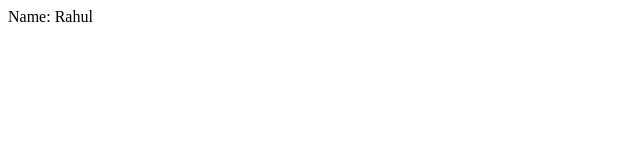
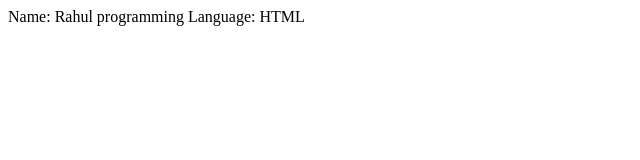
Before and after one commit to Dhrub17/Open-source-Project, a plain HTML site: page index.html in a window 1280 px wide. Shown: the whole page, without its empty margins (0-640 px from the left). Drawn offline with Linux system fonts and the light colour scheme.

Commit message:
added_HTML

```diff
--- a/index.html
+++ b/index.html
@@ -7,6 +7,6 @@
 </head>
 <body>
 Name: Rahul
-
+programming Language: HTML
 </body>
 </html>
```
